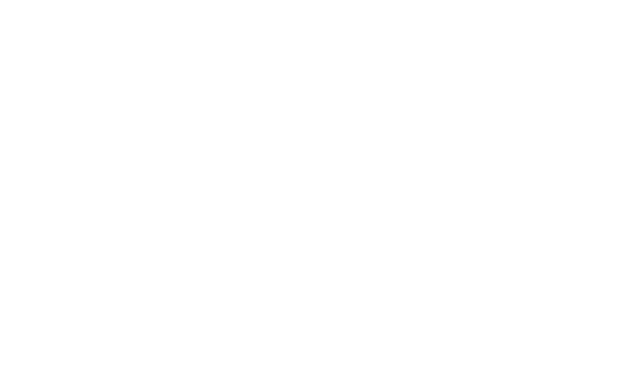
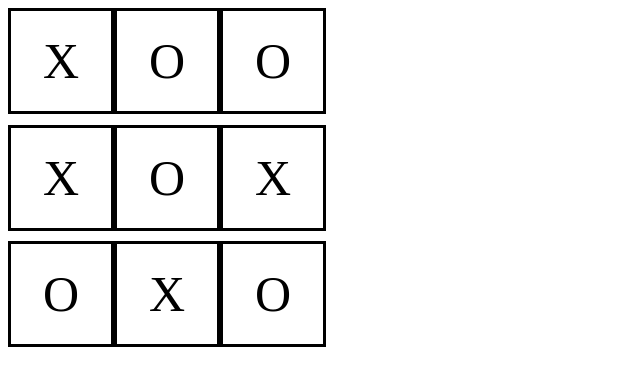
Before and after one commit to ScottCRed/ttt, a plain HTML site: page index.html in a window 1280 px wide. Shown: the whole page, without its empty margins (0-640 px from the left). Drawn offline with Linux system fonts and the light colour scheme.

Commit message:
Create inital game board using for loop and display array values.

```diff
--- a/script.js
+++ b/script.js
@@ -0,0 +1,15 @@
+/* eslint-disable */
+
+let board = ['X', 'O', 'O', 'X', 'O', 'X', 'O' , 'X', 'O'];
+let count = 0
+
+const container = document.querySelector('#container');
+
+for (let i = 0; i < board.length; i++) {
+    console.log(board[i])
+    const box = document.createElement('div');
+    box.classList.add('box');
+    box.textContent = board[i];
+
+    container.appendChild(box);
+}
--- a/style.css
+++ b/style.css
@@ -0,0 +1,19 @@
+#container {
+    display: flex;
+    flex-wrap: wrap;
+    width: 350px;
+    height: 350px;
+
+
+}
+
+.box {
+    display: flex;
+    justify-content: center;
+    align-items: center;
+    width: 100px;
+    height: 100px;
+    border-style: solid;
+    border-color: black;
+    font-size: 50px;
+}
```
Also changed, not shown: index.html (+4 -1 lines).
